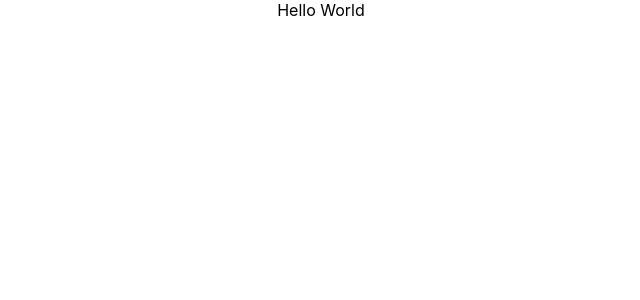
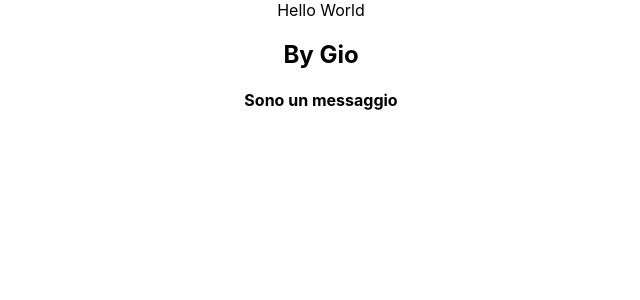
Before and after one commit to gpaparaz/react-tutorial, a React (Create React App) app in the folder app/: page / in a window 1280 px wide. Shown: the top 300 px of the page, without its empty margins (319-959 px from the left). Built offline with nearby package versions, Linux system fonts and the light colour scheme.

Commit message:
innested component

```diff
--- a/app/src/Componente1.js
+++ b/app/src/Componente1.js
@@ -2,10 +2,28 @@ import React from 'react'
 
 const Componente1 = () => {
   return (
-    <div>
-      Hello World
-    </div>
+    <section>
+        <div>
+            Hello World
+            <Saluto></Saluto>
+        </div>
+    </section>
   )
 }
 
+const Persona = () => {
+    return <h2>By Gio</h2>
+}
+
+const Messaggio = () => <h4>Sono un messaggio</h4>
+
+const Saluto = () => {
+    return (
+        <React.Fragment>
+            <Persona/>
+            <Messaggio/>
+        </React.Fragment>
+    )
+}
+
 export default Componente1
```
